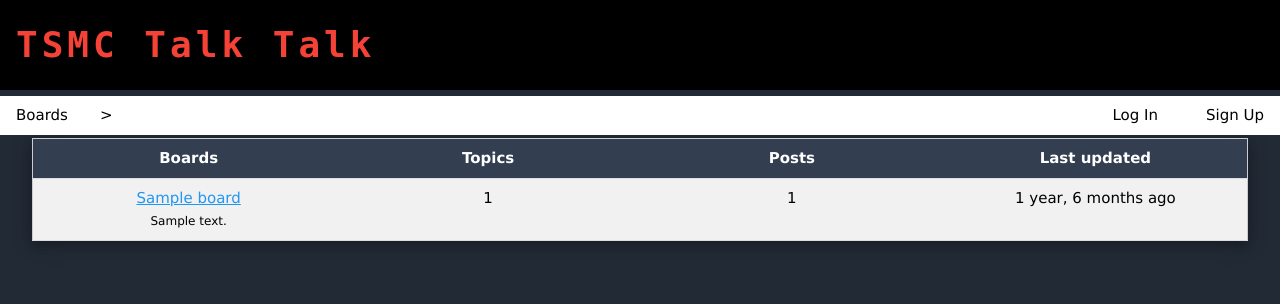
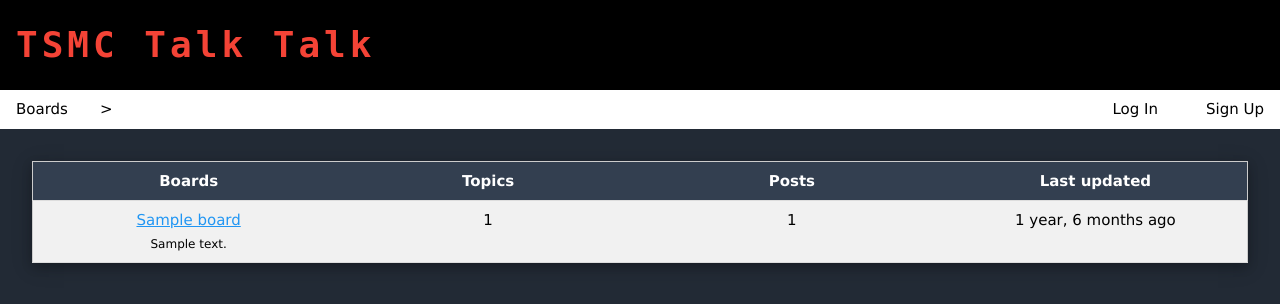
Before and after one commit to Henglin851012/Hackerthon_Ttt, a Django app: page / in a window 1280 px wide. Shown: the top 304 px of the page. Run offline with Django 3.2, Linux system fonts and the light colour scheme; tables that the repository leaves empty hold one stand-in row (values such as "Sample post"); parts of the project's set-up code (start-up, migrations or seed data) failed here and were passed over.

Commit message:
Add files via upload

```diff
--- a/templates/base.html
+++ b/templates/base.html
@@ -11,7 +11,7 @@
 
 		</div>
 
-			<div class="w3-section w3-bar w3-white" style="weight:100%; position:absolute;top:10%">
+			<div class=" w3-bar w3-white" style="weight:100%;">
 				{% block breadcrumb_navigation %} {% endblock breadcrumb_navigation %}
 				{% block account %}
 				{% if user.is_authenticated %}
@@ -29,8 +29,7 @@
 				{% endif %}
 			{% endblock account %}
 			</div>
-			<div class="w3-section w3-bar" style="color:rgb(34,42,53)">
-			</div>
+
 			<div class="w3-margin w3-container " >
 			{% block content %}	{% endblock content %}
 			{% block pagination %} {% include 'pagination.html' %}	{% endblock pagination %}
```
